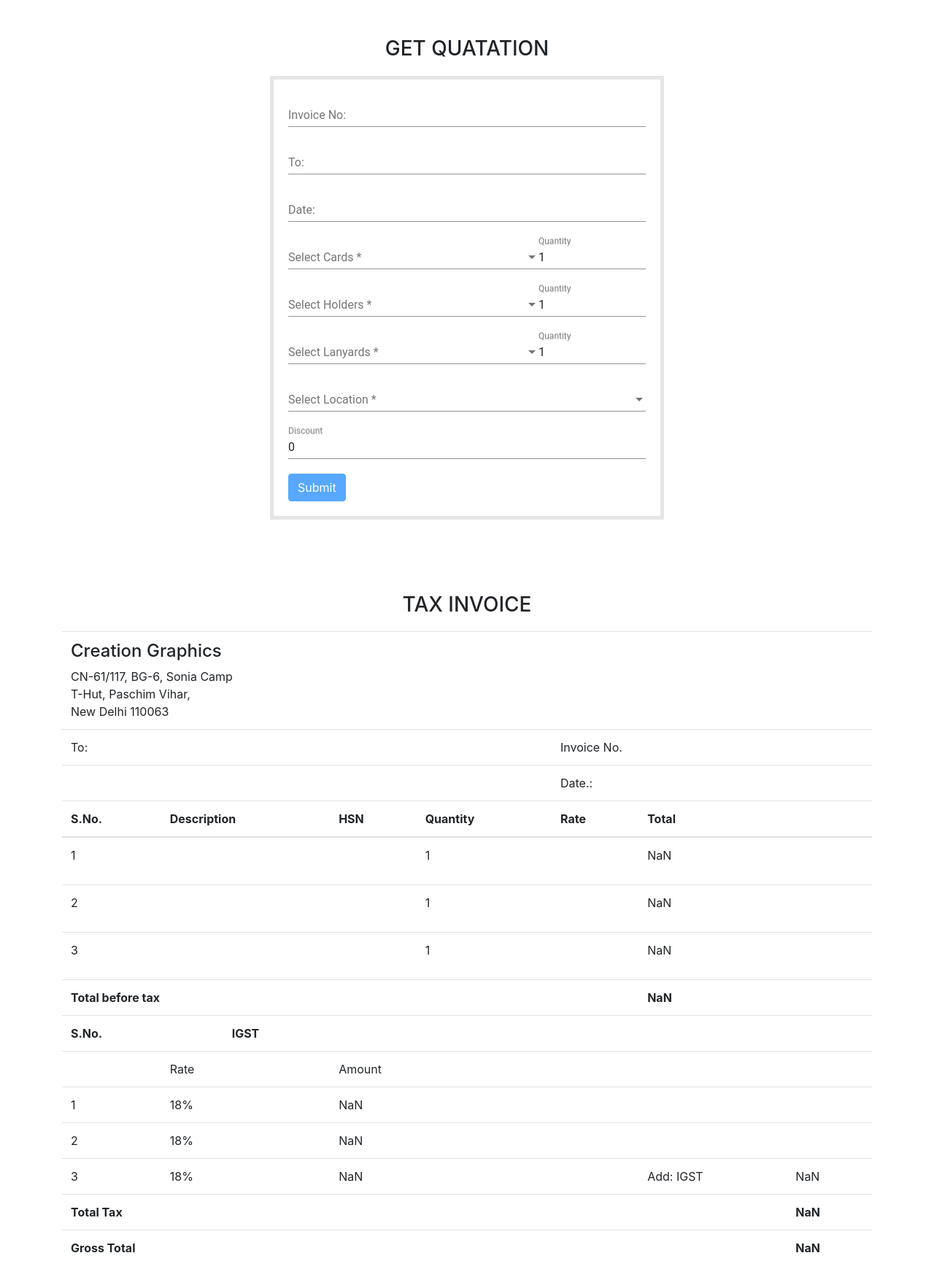
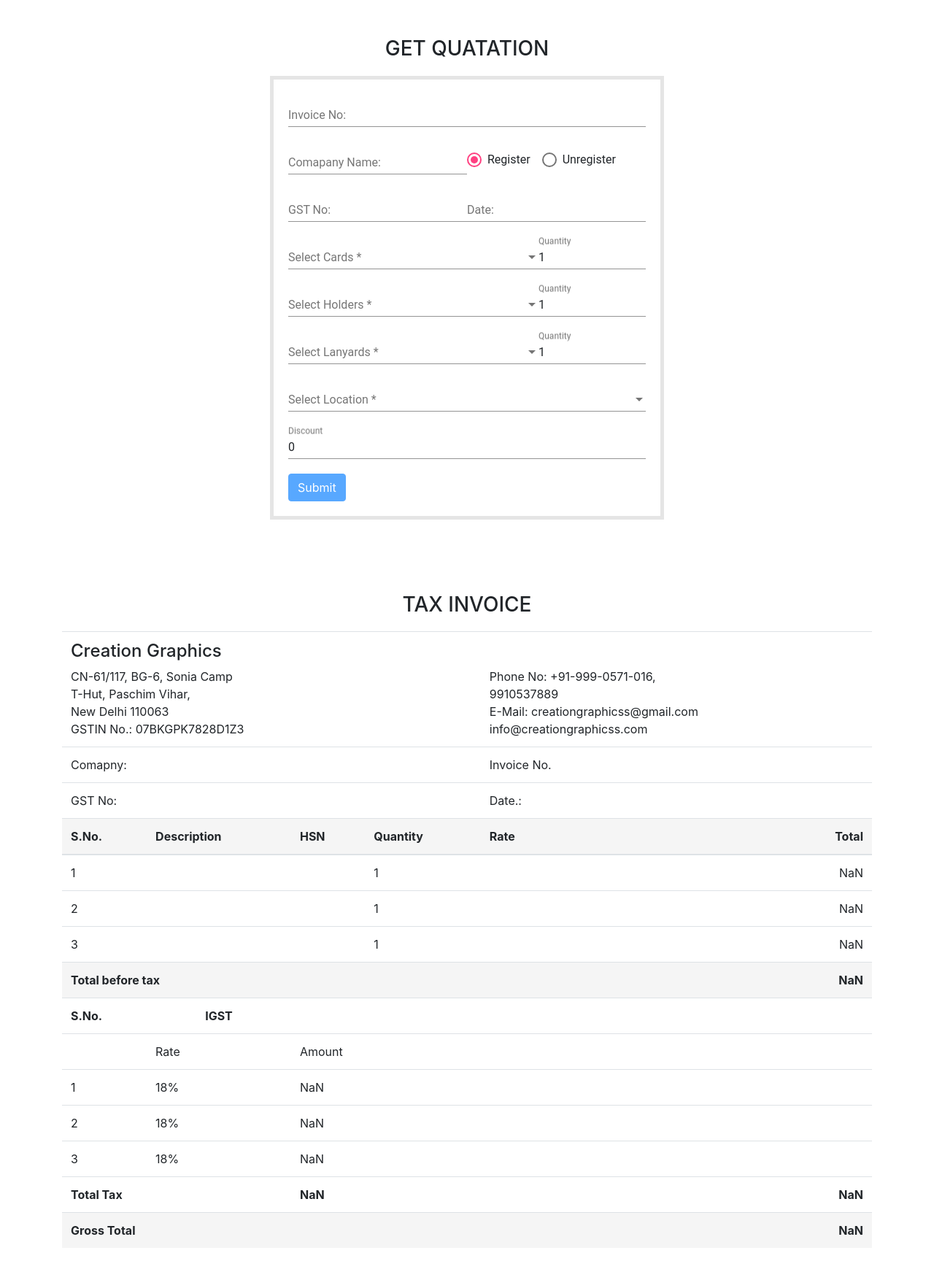
Before and after one commit to pradeepanvi/creation-a7, an Angular app: page / in a window 1280 px wide. Shown: the top 1754 px of the page at 73% size. Built offline with nearby package versions, Linux system fonts and the light colour scheme.

Commit message:
invoice pdf working

```diff
--- a/package.json
+++ b/package.json
@@ -23,6 +23,7 @@
     "@angular/router": "~7.2.0",
     "bootstrap": "^4.2.1",
     "core-js": "^2.5.4",
+    "jspdf": "^1.5.3",
     "rxjs": "~6.3.3",
     "tslib": "^1.9.0",
     "zone.js": "~0.8.26"
--- a/src/app/app.component.html
+++ b/src/app/app.component.html
@@ -1,15 +1,22 @@
 <div class="container">
   <div class="row">
-    <div class="col-md-6 offset-md-3">
+    <div class="col-md-6 offset-md-3 print_hide">
         <h3>Get Quatation</h3>
         <form [formGroup]="invoiceForm" (ngSubmit)="onSubmit()">
           <mat-form-field class="w-100">
               <input matInput placeholder="Invoice No:" formControlName="invoice_no">
           </mat-form-field>
-          <mat-form-field class="w-100">
-              <input matInput placeholder="To:" formControlName="to">
+          <mat-form-field class="w-50">
+              <input matInput placeholder="Comapany Name:" formControlName="company">
           </mat-form-field>
-          <mat-form-field class="w-100">
+          <mat-radio-group class="w-50" formControlName="comapny_register">
+              <mat-radio-button value="register">Register</mat-radio-button>
+              <mat-radio-button value="unregister">Unregister</mat-radio-button>
+          </mat-radio-group>
+          <mat-form-field class="w-50" *ngIf="gst_no_edit">
+              <input matInput placeholder="GST No:" formControlName="gst_no">
+          </mat-form-field>
+          <mat-form-field [ngClass]="gst_no_edit ? 'w-50' : 'w-100'">
               <input matInput placeholder="Date:" formControlName="date">
           </mat-form-field>
          <mat-form-field>
@@ -61,19 +68,28 @@
           <table class="table">
               <thead>
                 <tr>
-                  <td colspan="7">
+                  <td colspan="4">
                     <h4>Creation Graphics</h4>
                     CN-61/117, BG-6, Sonia Camp<br>
                     T-Hut, Paschim Vihar,<br>
-                    New Delhi 110063
+                    New Delhi 110063<br>
+                    GSTIN No.: 07BKGPK7828D1Z3
+                  </td>
+                  <td colspan="3">
+                    <h4>&nbsp;</h4>
+                    Phone No: +91-999-0571-016,<br>
+                    9910537889<br>
+                    E-Mail: creationgraphicss@gmail.com<br>
+                    info@creationgraphicss.com<br>
                   </td>
                 </tr>
                 <tr>
-                  <td colspan="4">To: {{invoiceForm.value.to}}</td>
+                  <td colspan="4">Comapny: {{invoiceForm.value.company}}</td>
                   <td colspan="3">Invoice No.	{{invoiceForm.value.invoice_no}}</td>
                 </tr>
                 <tr>
-                  <td colspan="4"></td>
+                  <td colspan="4" *ngIf="!gst_no_edit"></td>
+                  <td colspan="4" *ngIf="gst_no_edit">GST No: {{invoiceForm.value.gst_no}}</td>
                   <td colspan="3">Date.: {{invoiceForm.value.date}}</td>
                 </tr>
                 <tr>
@@ -82,7 +98,7 @@
                   <th>HSN</th>
                   <th>Quantity</th>
                   <th>Rate</th>
-                  <th colspan="2">Total</th>
+                  <th colspan="2" class="text-right">Total</th>
                 </tr>
               </thead>
               <tbody>
@@ -96,7 +112,7 @@
                   <td></td>
                   <td>{{invoiceForm.value.card_q}}</td>
                   <td>{{invoiceForm.value.card.price}}</td>
-                  <td colspan="2">{{invoiceForm.value.card_q * invoiceForm.value.card.price}}</td>
+                  <td colspan="2" class="text-right">{{invoiceForm.value.card_q * invoiceForm.value.card.price}}</td>
                 </tr>
                 <tr>
                   <td>2</td>
@@ -108,7 +124,7 @@
                   <td></td>
                   <td>{{invoiceForm.value.holder_q}}</td>
                   <td>{{invoiceForm.value.holder.price}}</td>
-                  <td colspan="2">{{invoiceForm.value.holder_q * invoiceForm.value.holder.price}}</td>
+                  <td colspan="2" class="text-right">{{invoiceForm.value.holder_q * invoiceForm.value.holder.price}}</td>
                 </tr>
                 <tr>
                   <td>3</td>
@@ -120,15 +136,15 @@
                   <td></td>
                   <td>{{invoiceForm.value.lanyard_q}}</td>
                   <td>{{invoiceForm.value.lanyard.price}}</td>
-                  <td colspan="2">{{invoiceForm.value.lanyard_q * invoiceForm.value.lanyard.price}}</td>
+                  <td colspan="2" class="text-right">{{invoiceForm.value.lanyard_q * invoiceForm.value.lanyard.price}}</td>
                 </tr>
                 <tr *ngIf="discount_edit">
                   <th colspan="5">Discount Price</th>
-                  <th colspan="2">{{discount}}</th>
+                  <th colspan="2" class="text-right">{{discount}}</th>
                 </tr>
                 <tr>
                   <th colspan="5">Total before tax</th>
-                  <th colspan="2">{{priceBeforeTax}}</th>
+                  <th colspan="2" class="text-right">{{priceBeforeTax}}</th>
                 </tr>
                 <tr *ngIf="location_edit">
                   <th>S.No.</th>
@@ -158,8 +174,8 @@
                   <td>{{holder_gst}}</td>
                   <td>9%</td>
                   <td>{{holder_gst}}</td>
-                  <td>Add: GST</td>
-                  <td>{{(card_gst + holder_gst + lanyard_gst).toFixed(2)}}</td>
+                  <td></td>
+                  <td></td>
                 </tr>
                 <tr *ngIf="location_edit">
                   <td>3</td>
@@ -167,8 +183,8 @@
                   <td>{{lanyard_gst}}</td>
                   <td>9%</td>
                   <td>{{lanyard_gst}}</td>
-                  <td>Add: SCGST</td>
-                  <td>{{(card_gst + holder_gst + lanyard_gst).toFixed(2)}}</td>
+                  <td></td>
+                  <td></td>
                 </tr>
                 <tr *ngIf="!location_edit">
                   <th>S.No.</th>
@@ -194,16 +210,28 @@
                   <td>3</td>
                   <td>18%</td>
                   <td colspan="3">{{lanyard_igst}}</td>
-                  <td>Add: IGST</td>
-                  <td>{{(card_igst + holder_igst + lanyard_igst).toFixed(2)}}</td>
+                  <td></td>
+                  <td></td>
                 </tr>
-                <tr>
-                  <th colspan="6">Total Tax</th>
-                  <th>{{total_tax.toFixed(2)}}</th>
+                <tr *ngIf="location_edit">
+                  <th colspan="2">Total Tax</th>
+                  <th>{{(card_gst + holder_gst + lanyard_gst).toFixed(2)}}</th>
+                  <th></th>
+                  <th>{{(card_gst + holder_gst + lanyard_gst).toFixed(2)}}</th>
+                  <th></th>
+                  <th class="text-right">{{total_tax.toFixed(2)}}</th>
+                </tr>
+                <tr *ngIf="!location_edit">
+                  <th colspan="2">Total Tax</th>
+                  <th>{{(card_igst + holder_igst + lanyard_igst).toFixed(2)}}</th>
+                  <th></th>
+                  <th></th>
+                  <th></th>
+                  <th class="text-right">{{total_tax.toFixed(2)}}</th>
                 </tr>
                 <tr>
                   <th colspan="6">Gross Total</th>
-                  <th>{{gross_total.toFixed()}}</th>
+                  <th class="text-right">{{gross_total.toFixed()}}</th>
                 </tr>
                 </tbody>
               </table>
--- a/src/app/app.component.scss
+++ b/src/app/app.component.scss
@@ -3,6 +3,12 @@
     text-transform: uppercase;
     margin-top: 50px;
     margin-bottom: 20px;
+}
+table th{
+    background: #f5f5f5;
+}
+table tr.ng-star-inserted th{
+    background: #fff;
 }
 form{
     padding: 20px;
@@ -17,7 +23,11 @@
             width: 100%;
         }
     }
+    .mat-radio-button ~ .mat-radio-button {
+        margin-left: 16px;
+    }
 }
 ul.small{
     padding-left:18px;
+    margin-bottom: 0;
 }
--- a/src/app/app.component.ts
+++ b/src/app/app.component.ts
@@ -1,5 +1,6 @@
 import { Component, OnInit, DoCheck } from '@angular/core';
 import { FormGroup, FormControl, Validators } from "@angular/forms";
+import * as jsPDF from 'jspdf';
 
 export interface Product {
   price: number;
@@ -37,6 +38,9 @@
 
   location_edit = true;
   location:any;
+
+  gst_no_edit = true;
+  company_status:any;
 
   lanyards: Product[] = [
     {price: 30, viewValue: '12mm Digital Lanyards', desc: [
@@ -97,6 +101,14 @@
   }
 
   ngDoCheck(){
+    this.company_status = this.invoiceForm.value.comapny_register;
+    console.log(this.company_status);
+    if(this.company_status == 'register'){
+      this.gst_no_edit = true;
+    } else {
+      this.gst_no_edit = false;
+    }
+
     this.location = this.invoiceForm.value.location.state;
     if(this.location == 'Delhi'){
       this.card_gst = ((this.invoiceForm.value.card_q * this.invoiceForm.value.card.price) * 18 / 100) / 2;
@@ -139,12 +151,15 @@
 
   onSubmit(){
     console.log(this.invoiceForm.value);
+    window.print();
   }
 
   private initForm(){
     this.invoiceForm = new FormGroup({
       'invoice_no': new FormControl(),
-      'to' : new FormControl(),
+      'company' : new FormControl(),
+      'comapny_register': new FormControl('register'),
+      'gst_no' : new FormControl(),
       'date' : new FormControl(),
       'card' : new FormControl('', Validators.required),
       'card_q': new FormControl('1'),
--- a/src/app/app.module.ts
+++ b/src/app/app.module.ts
@@ -4,6 +4,7 @@
 import {MatSelectModule} from '@angular/material/select';
 import {MatButtonModule} from '@angular/material/button';
 import {MatInputModule} from '@angular/material/input';
+import {MatRadioModule} from '@angular/material/radio';
 
 import { AppRoutingModule } from './app-routing.module';
 import { AppComponent } from './app.component';
@@ -21,6 +22,7 @@
     MatSelectModule,
     MatButtonModule,
     MatInputModule,
+    MatRadioModule,
   ],
   providers: [],
   bootstrap: [AppComponent]
--- a/src/styles.scss
+++ b/src/styles.scss
@@ -1,3 +1,21 @@
 /* You can add global styles to this file, and also import other style files */
 @import "~bootstrap/dist/css/bootstrap.css";
 @import "~@angular/material/prebuilt-themes/indigo-pink.css";
+
+@media print{
+    .print_hide{
+        display: none;
+    }
+    table, tr, td, th, tbody, thead, tfoot {
+        page-break-inside: auto !important;
+    }
+    table tr.ng-star-inserted th{
+        background: #fff;
+    }
+    table th{
+        background: #ccc;
+    }
+    .table th, .table td{
+        padding:0.75rem 0.75rem;
+    }
+}
```
Also changed, not shown: 1 other file (tests, documents, lock files or other folders).
